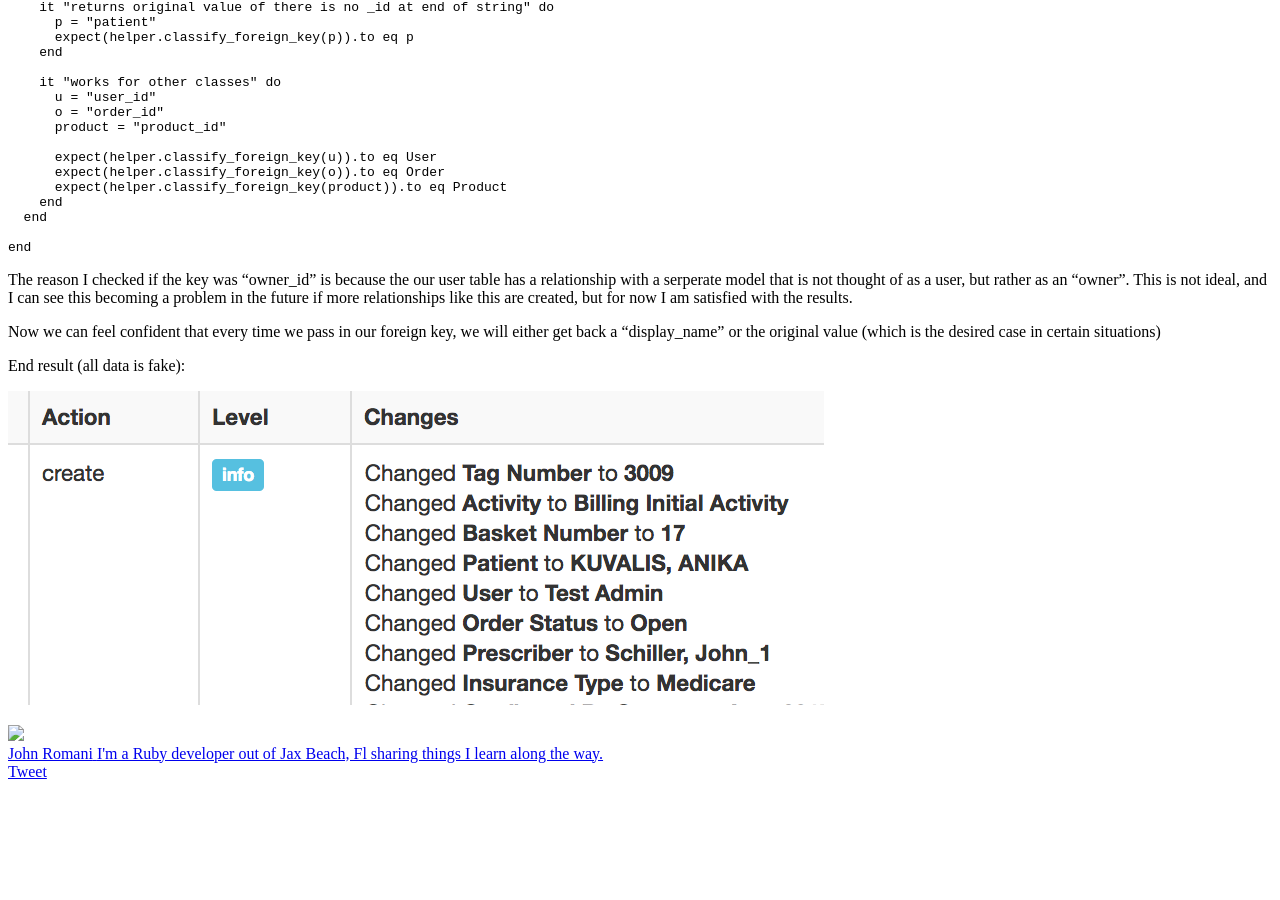
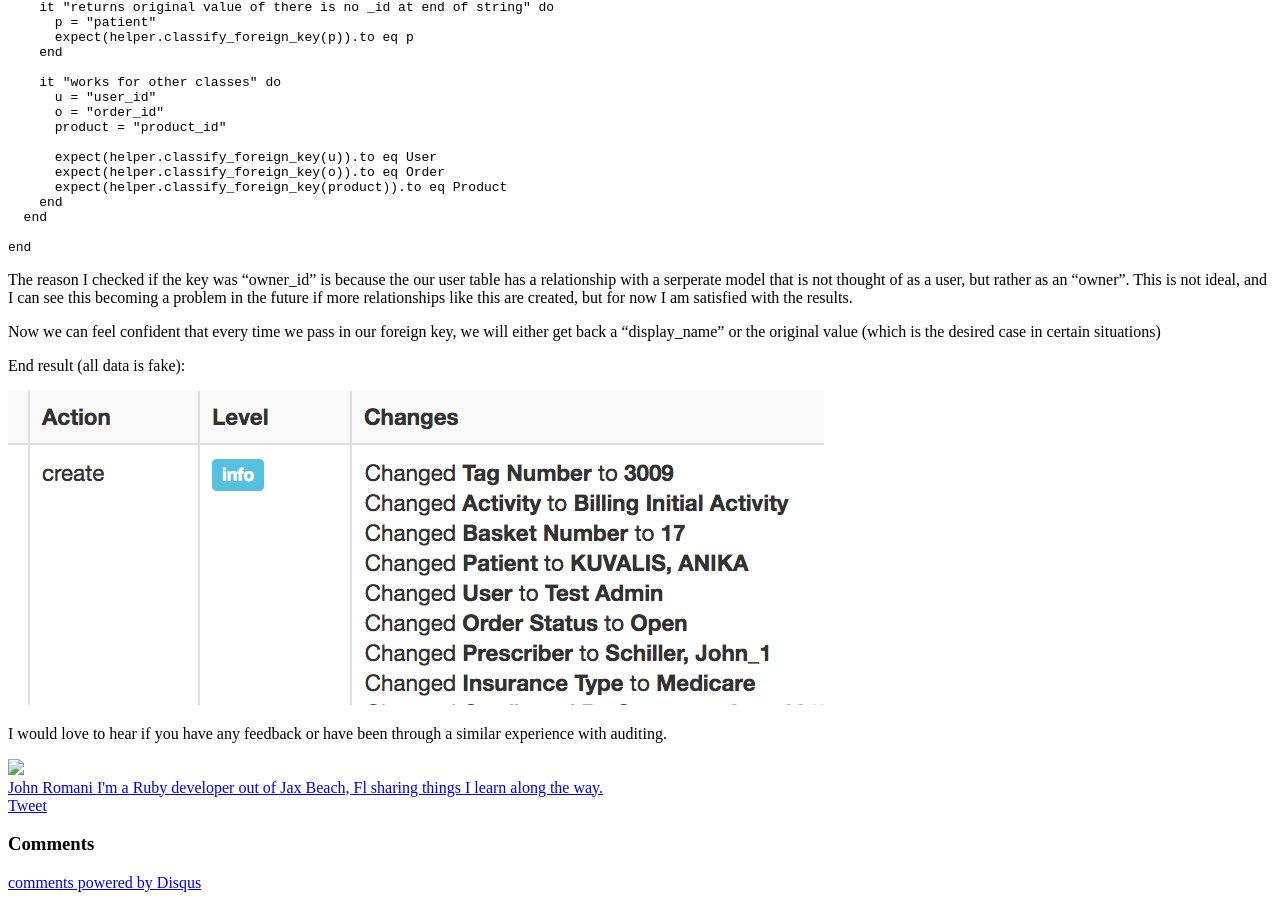
Before and after one commit to johnromani90/johnromani90.github.io, a Jekyll site: the page built from _posts/2017-02-04-auditing-rails-models.markdown, in a window 1280 px wide and 900 px high, scrolled down 2450 px. Built offline with Jekyll 4.4.1, drawn with Linux system fonts in a browser that asks for light colours; nearby versions of some CDN libraries; comment, search, counter and statistics services are not loaded; before the commit the page ends 3239 px from its top, so only the background shows below that; part of the change alters nothing that is shown.

Commit message:
disqus added

```diff
--- a/_config.yml
+++ b/_config.yml
@@ -12,8 +12,8 @@ paginate: 5
 baseurl: /
 domain_name: 'https://johnromani90.github.io/'
 google_analytics: 'UA-XXXXXXXX-X'
-disqus: false
-disqus_shortname: 'your-disqus-shortname'
+disqus: true
+disqus_shortname: 'johnromani90'
 twitter_username:     'johnromani90'
 github_username:      'johnromani90'
 linkedin_username:    'johnromani90'
--- a/_layouts/post.html
+++ b/_layouts/post.html
@@ -1,6 +1,7 @@
 ---
 layout: default
 archive: true
+disqus: true
 ---
 
 <article class="post">
--- a/_posts/2017-02-04-auditing-rails-models.markdown
+++ b/_posts/2017-02-04-auditing-rails-models.markdown
@@ -154,3 +154,5 @@ Now we can feel confident that every time we pass in our foreign key, we will ei
 End result (all data is fake):
 
 ![alt text](/assets/images/end_screen_shot.png "before")
+
+I would love to hear if you have any feedback or have been through a similar experience with auditing.
```
